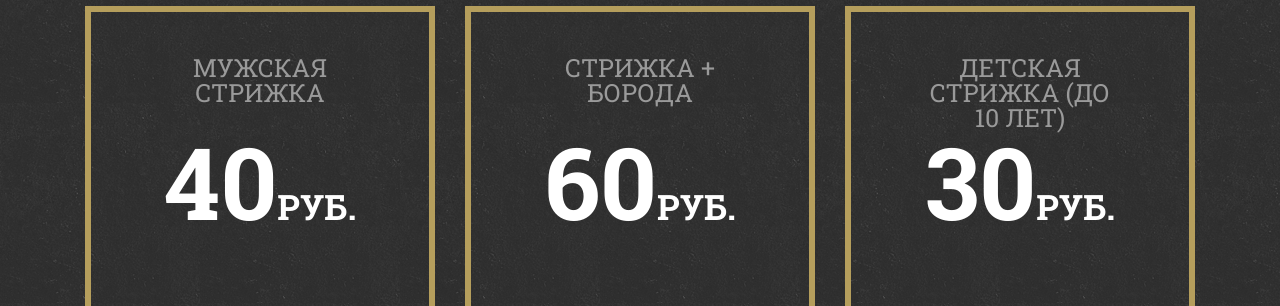
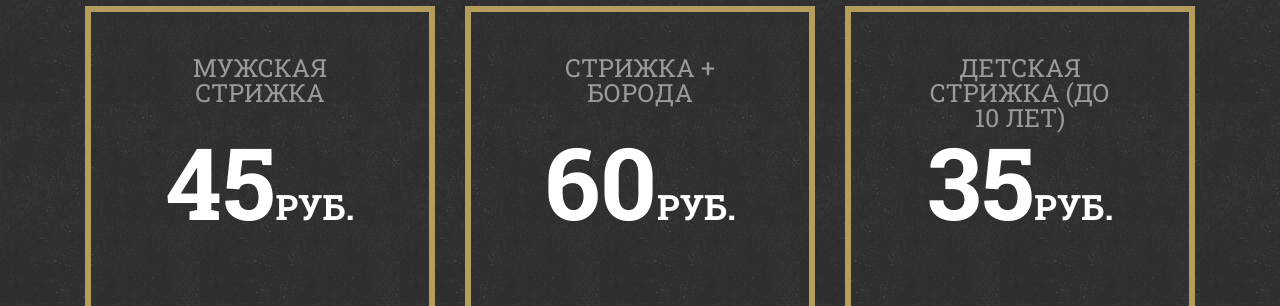
Before and after one commit to dimasbort/dimasbort.github.io, a plain HTML site: page index.html in a window 1280 px wide. Shown: the part 4100-4406 px from the top of the page. Drawn offline with nearby package versions, Linux system fonts and the light colour scheme; some packages are replaced by stand-ins of ours; a script that the page names is missing; a small style sheet from the web is missing; a web font is replaced by a local one.

Commit message:
Update index.html

```diff
--- a/index.html
+++ b/index.html
@@ -646,7 +646,7 @@
                   <div class="price-block">
                     <div class="inner-price">
                       <h3>Мужская стрижка</h3>
-                      <h2 class="h1">40<span>руб.</span></h2>
+                      <h2 class="h1">45<span>руб.</span></h2>
 
                       <button class="main-btn ms-button" type="submit">
                         Запись
@@ -673,7 +673,7 @@
                   <div class="price-block">
                     <div class="inner-price">
                       <h3>Детская стрижка (до 10 лет)</h3>
-                      <h2 class="h1">30<span>руб.</span></h2>
+                      <h2 class="h1">35<span>руб.</span></h2>
 
                       <button class="main-btn ms-button" type="submit">
                         Запись
```
